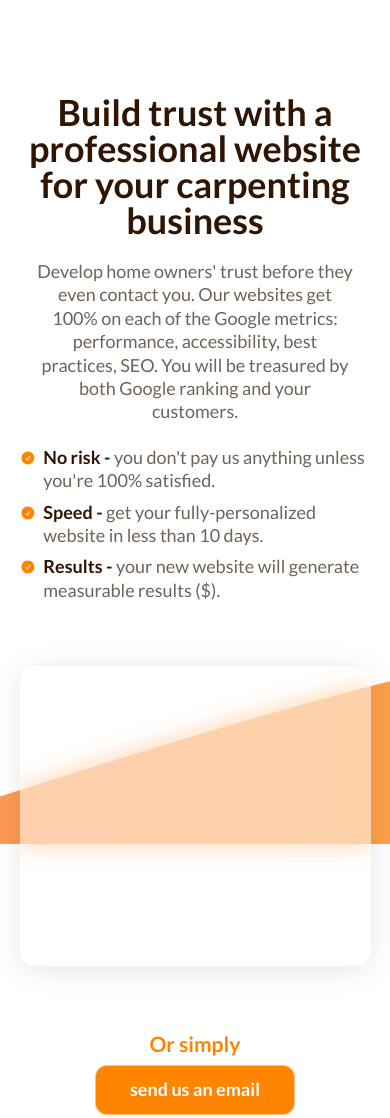
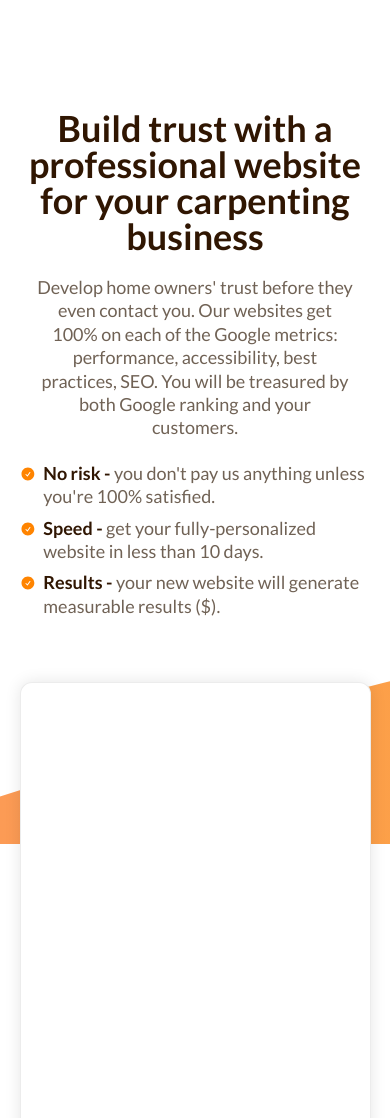
Before and after one commit to jacobxcoder/woodsite, a website: page src/index.html in a window 390 px wide. Shown: the top 1118 px of the page. Drawn offline with Linux system fonts and the light colour scheme; a script that the page names is missing.

Commit message:
calendly: add calendly scheduling widget

```diff
--- a/src/index.html
+++ b/src/index.html
@@ -64,8 +64,17 @@
     </section>
 
     <section id="booking">
-      <div id="calendly-container"></div>
+      <div id="calendly-container">
+        <!-- Calendly inline widget begin -->
+        <div class="calendly-inline-widget"
+          data-url="https://calendly.com/jacob-woodsite/introduction-call?text_color=413e38&primary_color=ff8800"
+          style="min-width:380px;height:750px;"></div>
+        <script type="text/javascript" src="https://assets.calendly.com/assets/external/widget.js" async></script>
+        <!-- Calendly inline widget end -->
+      </div>
+    </section>
 
+    <section id="contact">
       <div class="cta-group">
         <h3>Or simply</h3>
         <a id="email-button" href="mailto:jacob@woodsite.pro" target="_blank">send us an email</a>
--- a/src/style.css
+++ b/src/style.css
@@ -17,6 +17,8 @@ body {
   font-size: 18px;
   color: var(--base);
   line-height: 1.3;
+  padding-top: 16px;
+  padding-bottom: 24px;
 }
 
 #wave-decoration {
@@ -27,14 +29,14 @@ body {
 
 header,
 main {
-  width: 800px;
-  max-width: 90%;
   margin-left: auto;
   margin-right: auto;
   text-align: center;
 }
 
 header {
+  width: 800px;
+  max-width: 90%;
   margin-top: 94px;
 }
 
@@ -87,10 +89,12 @@ li span {
   color: var(--base);
 }
 
-
-#why-us h2, #booking h2 {
-  font-size: 32px;
-  margin-bottom: 24px;
+#why-us {
+  width: 800px;
+  max-width: 90%;
+  margin-left: auto;
+  margin-right: auto;
+  text-align: center;
 }
 
 div.ul-container {
@@ -107,30 +111,13 @@ ul {
   margin-bottom: 32px;
 }
 
-#booking h2 {
-  margin-bottom: 8px;
-}
-
-#calendly-container {
-  margin-top: 32px;
-  margin-bottom: 64px;
-  width: 100%;
-  height: 300px;
-  border: 1px solid #1a1a1a35;
-  border-radius: 12px;
-
-  /* Glassmorphism */
-  background: rgba(255, 255, 255, 0.53);
-  border-radius: 16px;
-  box-shadow: 0 4px 30px rgba(0, 0, 0, 0.1);
-  backdrop-filter: blur(12.7px);
-  -webkit-backdrop-filter: blur(12.7px);
-  border: 1px solid rgba(255, 255, 255, 0.02);
-}
-
 h3 {
   color: var(--accent);
   mix-blend-mode: difference;
+}
+
+#contact {
+  margin-top: -48px;
 }
 
 #email-button {
@@ -155,6 +142,8 @@ h3 {
 
 iframe {
   opacity: 95%;
+  max-width: 90%;
+  margin-top: -32px;
 }
 
 #loader-container {
@@ -204,3 +193,28 @@ iframe {
     text-align: left;
   }
 }
+
+@media screen and (max-width: 840px) {
+  #booking {
+    margin-top: 32px;
+  }
+
+  #calendly-container {
+    border: 1px solid #1a1a1a15;
+    width: 90%;
+    margin: 0 auto;
+    background-color: white;
+    border-radius: 12px;
+    box-shadow: 0 0 16px 0 rgba(0, 0, 0, 0.1);
+    margin-bottom: 42px;
+  }
+
+  iframe {
+    width: 100%;
+    margin-top: 0;
+  }
+
+  #contact {
+    margin-top: 32px;
+  }
+}
```
